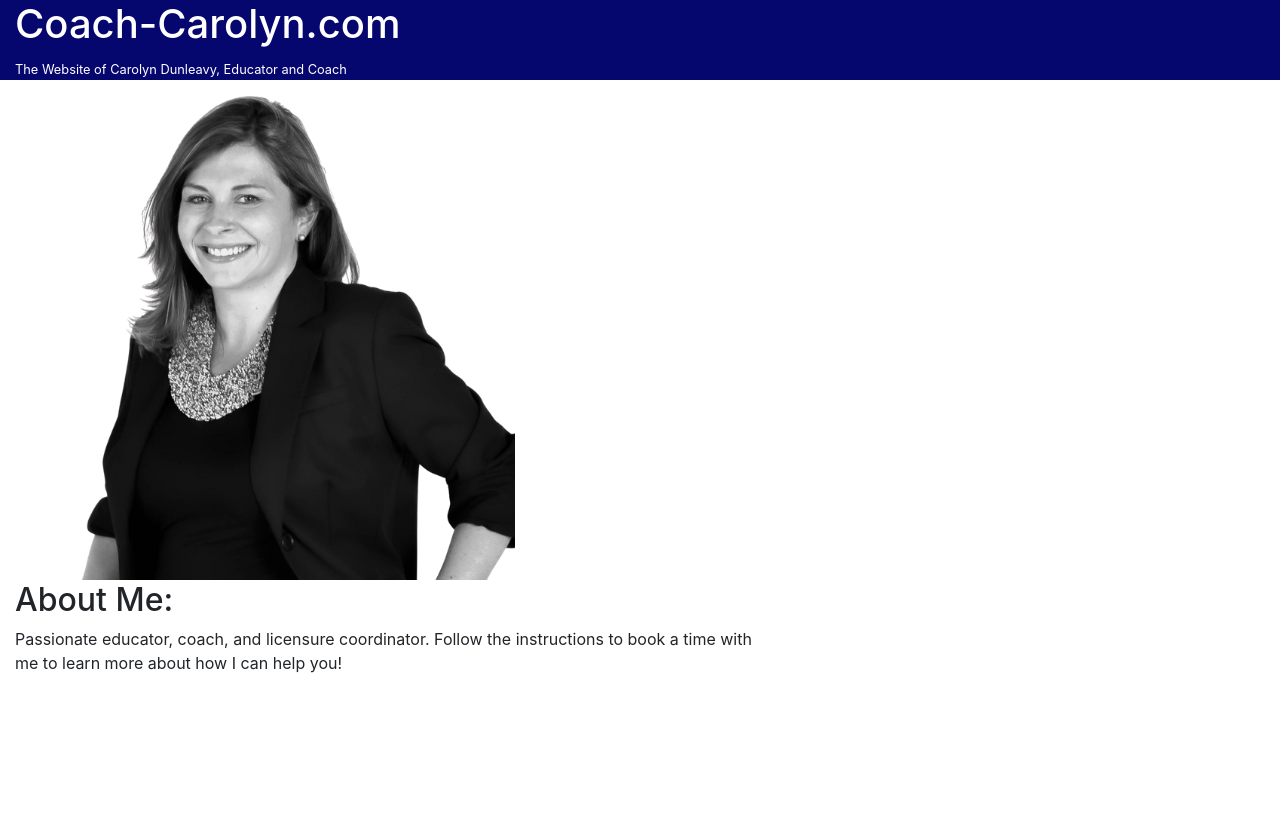
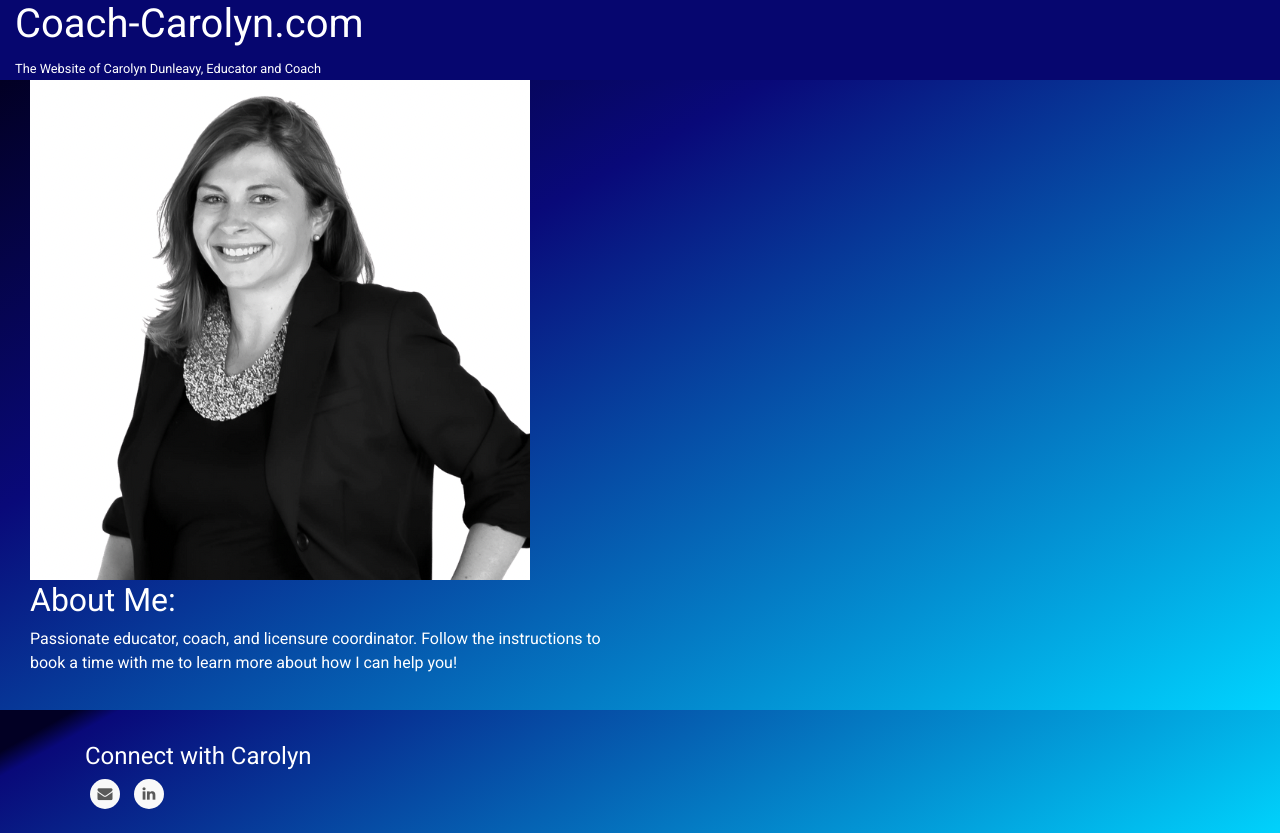
Before and after one commit to murphywrites/coach-carolyn, a plain HTML site: page index.html in a window 1280 px wide. Before the commit the page ends 800 px from the top, so only its background shows below. Drawn offline with nearby package versions, Linux system fonts and the light colour scheme; a script that the page names is missing.

Commit message:
second commit

```diff
--- a/css/styles.css
+++ b/css/styles.css
@@ -1,4 +1,128 @@
+* {
+    font-family: 'Roboto', sans-serif;
+}
+
 header {
     background-color: #06066f;
     color: white;
 }
+
+.main-body {
+    background: rgb(2,0,36);
+    background: linear-gradient(151deg, rgba(2,0,36,1) 0%, rgba(9,9,121,1) 32%, rgba(0,212,255,1) 100%);
+    color: white;
+}
+
+/*FOOTER*/
+
+footer {
+    background: rgb(2,0,36);
+    background: linear-gradient(151deg, rgba(2,0,36,1) 5%, rgba(9,9,121,1) 8%, rgba(0,210,252,1) 100%);
+    color: white;
+    margin-top:100px;
+  }
+
+  footer a {
+    color: #fff;
+    font-size: 14px;
+    transition-duration: 0.2s;
+  }
+
+  footer a:hover {
+    color: #FA944B;
+    text-decoration: none;
+  }
+
+  .copy {
+    font-size: 12px;
+    padding: 10px;
+    border-top: 1px solid #FFFFFF;
+  }
+
+  .footer-middle {
+    padding-top: 2em;
+    color: white;
+  }
+
+
+  /*SOCİAL İCONS*/
+
+  /* footer social icons */
+
+  ul.social-network {
+    list-style: none;
+    display: inline;
+    margin-left: 0 !important;
+    padding: 0;
+  }
+
+  ul.social-network li {
+    display: inline;
+    margin: 0 5px;
+  }
+
+
+  /* footer social icons */
+
+  .social-network a.icoFacebook:hover {
+    background-color: #3B5998;
+  }
+
+  .social-network a.icoLinkedin:hover {
+    background-color: #007bb7;
+  }
+
+  .social-network a.icoFacebook:hover i,
+  .social-network a.icoLinkedin:hover i {
+    color: #fff;
+  }
+
+  .social-network a.socialIcon:hover,
+  .socialHoverClass {
+    color: #44BCDD;
+  }
+
+  .social-circle li a {
+    display: inline-block;
+    position: relative;
+    margin: 0 auto 0 auto;
+    -moz-border-radius: 50%;
+    -webkit-border-radius: 50%;
+    border-radius: 50%;
+    text-align: center;
+    width: 30px;
+    height: 30px;
+    font-size: 15px;
+  }
+
+  .social-circle li i {
+    margin: 0;
+    line-height: 30px;
+    text-align: center;
+  }
+
+  .social-circle li a:hover i,
+  .triggeredHover {
+    -moz-transform: rotate(360deg);
+    -webkit-transform: rotate(360deg);
+    -ms--transform: rotate(360deg);
+    transform: rotate(360deg);
+    -webkit-transition: all 0.2s;
+    -moz-transition: all 0.2s;
+    -o-transition: all 0.2s;
+    -ms-transition: all 0.2s;
+    transition: all 0.2s;
+  }
+
+  .social-circle i {
+    color: #595959;
+    -webkit-transition: all 0.8s;
+    -moz-transition: all 0.8s;
+    -o-transition: all 0.8s;
+    -ms-transition: all 0.8s;
+    transition: all 0.8s;
+  }
+
+  .social-network a {
+    background-color: #F9F9F9;
+  }
--- a/index.html
+++ b/index.html
@@ -10,7 +10,9 @@
   <meta name="author" content="Coach Carolyn">
   <link rel="stylesheet" href="https://maxcdn.bootstrapcdn.com/bootstrap/4.0.0/css/bootstrap.min.css" integrity="sha384-Gn5384xqQ1aoWXA+058RXPxPg6fy4IWvTNh0E263XmFcJlSAwiGgFAW/dAiS6JXm" crossorigin="anonymous">
   <link rel="stylesheet" href="css/styles.css">
-
+  <link href="https://maxcdn.bootstrapcdn.com/font-awesome/4.7.0/css/font-awesome.min.css" rel="stylesheet" >
+  <link rel="preconnect" href="https://fonts.gstatic.com">
+<link href="https://fonts.googleapis.com/css2?family=Roboto&display=swap" rel="stylesheet">
 </head>
 
 <body>
@@ -18,7 +20,7 @@
         <h1>Coach-Carolyn.com</h1>
         <small>The Website of Carolyn Dunleavy, Educator and Coach</small>
     </header>
-    <div class="container row">
+    <div class="container-fluid row main-body mx-0">
       <div class="container col">
         <img src="./assets/IMG-1357.PNG" alt="">
         <div>
@@ -27,10 +29,32 @@
         </div>
       </div>
       <!-- Calendly inline widget begin -->
-      <div class="calendly-inline-widget" data-url="https://calendly.com/carolynulisa" style="min-width:320px;height:630px;"></div>
+      <div class="calendly-inline-widget col" data-url="https://calendly.com/carolynulisa" style="min-width:320px;height:630px;"></div>
       <script type="text/javascript" src="https://assets.calendly.com/assets/external/widget.js" async></script>
       <!-- Calendly inline widget end -->
     </div>
+    <div class="blank">
+
+    </div>
+    <footer class="mainfooter bottom my-0" role="contentinfo">
+      <div class="footer-middle">
+      <div class="container">
+        <div class="row">
+          <div class="col-md-3">
+            <h4>Connect with Carolyn</h4>
+            <ul class="col social-network social-circle">
+              <li><a href="mailto:carolynulisa@gmail.com" class="icoFacebook" title="Facebook"><i class="fa fa-envelope"></i></a></li>
+              <li><a href="https://www.linkedin.com/in/mrs-carolyn-dunleavy-m-a-ed-el-1b589569/" class="icoLinkedin" title="Linkedin"><i class="fa fa-linkedin"></i></a></li>
+             </ul>
+        </div>
+
+        </div>
+        <br>
+
+
+      </div>
+      </div>
+    </footer>
 
     <script src="js/scripts.js"></script>
 </body>
```
